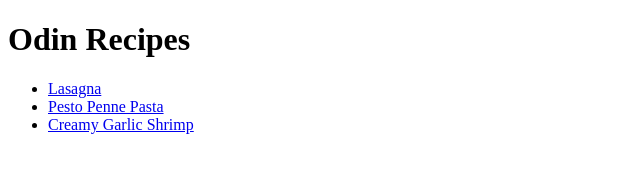
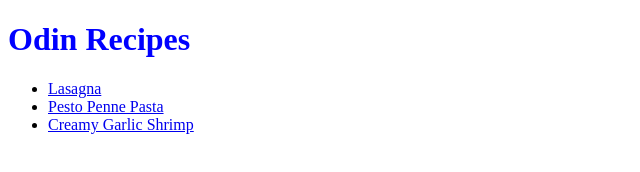
Before and after one commit to MattBriskey/odin-recipes, a plain HTML site: page index.html in a window 1280 px wide. Shown: the whole page, without its empty margins (0-640 px from the left). Drawn offline with Linux system fonts and the light colour scheme.

Commit message:
Added CSS

```diff
--- a/index.html
+++ b/index.html
@@ -5,9 +5,10 @@
     <meta http-equiv="X-UA-Compatible" content="IE=edge">
     <meta name="viewport" content="width=device-width, initial-scale=1.0">
     <title>Document</title>
+    <link rel="stylesheet" href="style.css">
 </head>
 <body>
-    <h1>Odin Recipes</h1>
+    <h1 class ="one">Odin Recipes</h1>
     <ul>
         <li><a href="recipes/lasagna.html">Lasagna</a></li>
 
--- /dev/null
+++ b/style.css
@@ -0,0 +1,3 @@
+h1 {
+  color: blue;
+}
```
